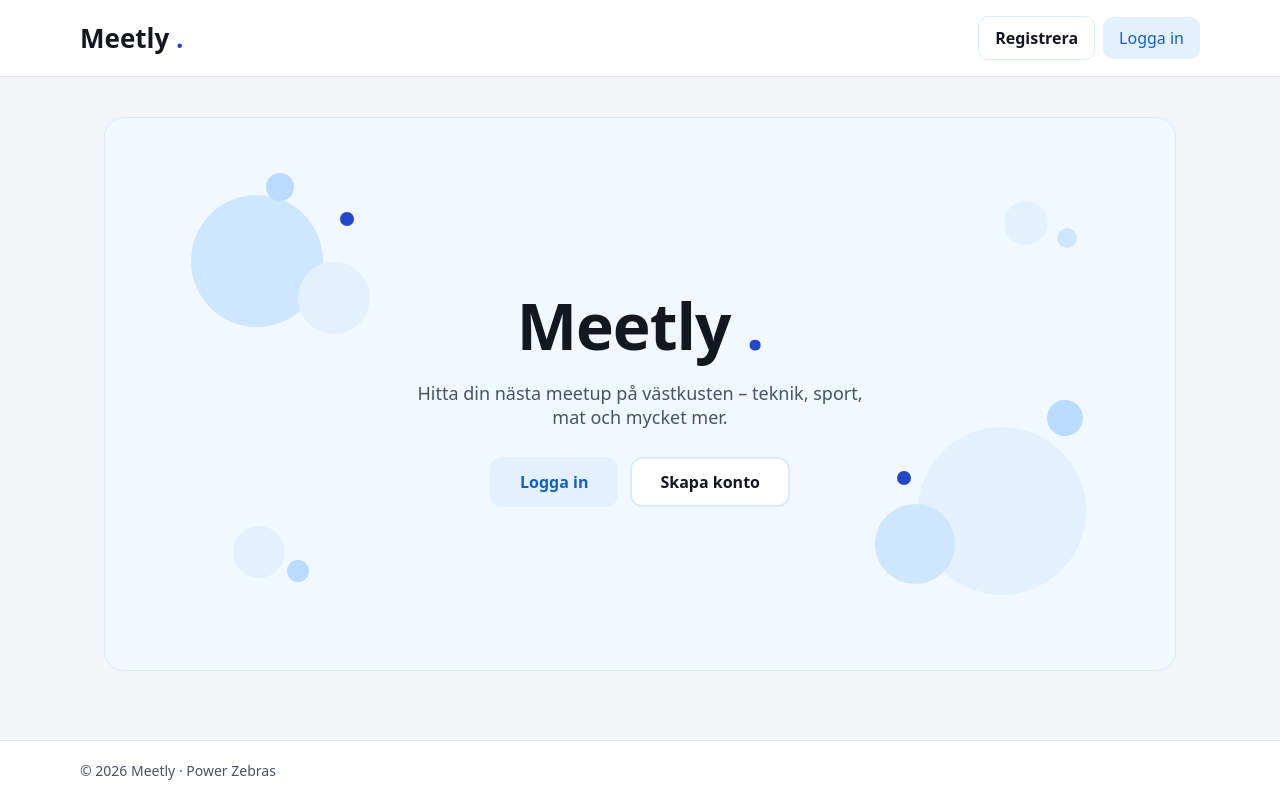
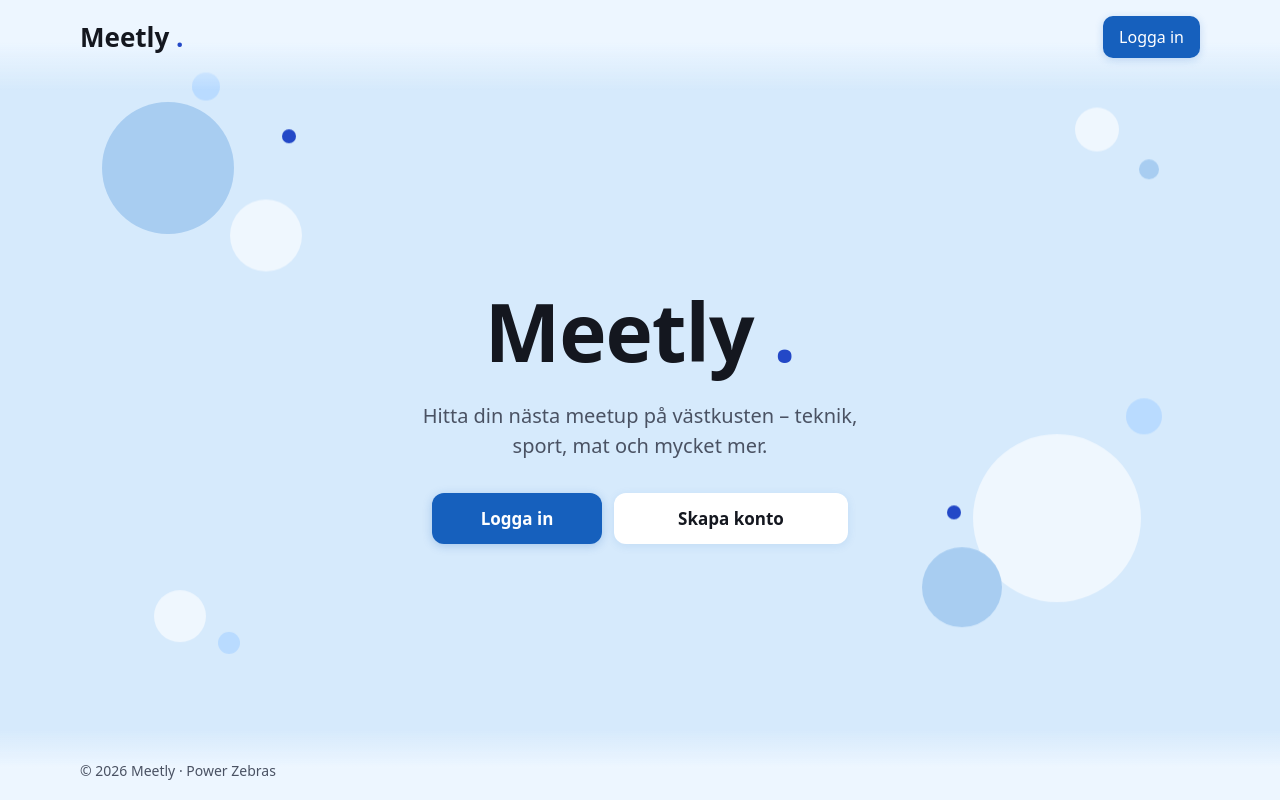
Before and after one commit to Pontusthoren-del/PowerZebraFrontend, a React (Vite) app in the folder Meetly.Frontend/: page / in a window 1280 px wide. Built offline with nearby package versions, Linux system fonts and the light colour scheme.

Commit message:
Snyggare välkomstskärm: himmelsblå bakgrund, prickar över hela sidan och mjuk ton i header och footer

```diff
--- a/Meetly.Frontend/src/components/Footer.css
+++ b/Meetly.Frontend/src/components/Footer.css
@@ -1,11 +1,13 @@
+/* Samma ljusblå ton som headern, fast tonad uppåt */
 .footer {
-    background: var(--surface);
-    border-top: 1px solid var(--border);
+    position: relative;
+    z-index: 1;                    /* ligger över prickarna */
+    background: linear-gradient(0deg, var(--sky-deep) 0%, var(--sky-deep) 45%, transparent 100%);
 }
 .footer-inner {
     max-width: 1120px;
     margin: 0 auto;
-    padding: 20px 24px;
+    padding: 32px 24px 20px;       /* extra luft upptill för tonen */
     font-size: 14px;
     color: var(--muted);
 }
--- a/Meetly.Frontend/src/components/Header.css
+++ b/Meetly.Frontend/src/components/Header.css
@@ -1,11 +1,13 @@
+/* Ljusblå header som tonar ut nedåt i stället för en skarp kant */
 .header {
-    background: var(--surface);
-    border-bottom: 1px solid var(--border);
+    position: relative;
+    z-index: 1;                    /* ligger över prickarna */
+    background: linear-gradient(180deg, var(--sky-deep) 0%, var(--sky-deep) 45%, transparent 100%);
 }
 .header-inner {
     max-width: 1120px;
     margin: 0 auto;
-    padding: 16px 24px;
+    padding: 16px 24px 32px;       /* extra luft nertill för tonen */
     display: flex;
     flex-wrap: wrap;               /* på mobil hamnar menyn under loggan */
     align-items: center;
@@ -33,8 +35,8 @@
     color: var(--text);
     text-decoration: none;
 }
-.nav-link:hover { background: var(--bg); }
-.nav-link.active { background: #EEF1F7; }  /* sidan man är på */
+.nav-link:hover { background: rgba(255, 255, 255, 0.6); }
+.nav-link.active { background: rgba(255, 255, 255, 0.8); }  /* sidan man är på */
 
 button.nav-link {                           /* knappar ser ut som länkarna */
     border: none;
@@ -42,17 +44,13 @@ button.nav-link {                           /* knappar ser ut som länkarna */
     cursor: pointer;
 }
 
-/* Inloggning */
-.nav-soft {                                 /* Logga in / Logga ut */
-    background: var(--fresh);
-    color: var(--fresh-text);
+/* Logga in / Logga ut: blå knapp, samma som Logga in på startsidan */
+.nav-soft {
+    background: var(--fresh-text);
+    color: #FFFFFF;
+    box-shadow: 0 2px 8px rgba(22, 96, 189, 0.2);
 }
-.nav-soft:hover { background: var(--fresh-hover); }
-.nav-soft-outline {                         /* Registrera */
-    border: 1px solid var(--fresh-border);
-    color: var(--text);
-}
-.nav-soft-outline:hover { background: var(--fresh-bg); }
+.nav-soft:hover { background: #12519E; }
 .nav-user {                                 /* namnet när man är inloggad */
     padding: 10px 4px 10px 12px;
     font-weight: 600;
--- a/Meetly.Frontend/src/components/Header.tsx
+++ b/Meetly.Frontend/src/components/Header.tsx
@@ -19,7 +19,7 @@ export default function Header() {
         </Link>
 
         <nav className="header-nav">
-          {/* Inloggad: Meetups, namn och Logga ut. Utloggad: Registrera och Logga in */}
+          {/* Inloggad: Meetups, namn och Logga ut. Utloggad: bara Logga in (Skapa konto finns på startsidan) */}
           {user ? (
             <>
               <NavLink to="/" end className="nav-link">
@@ -31,14 +31,9 @@ export default function Header() {
               </button>
             </>
           ) : (
-            <>
-              <NavLink to="/register" className="nav-link nav-soft-outline">
-                Registrera
-              </NavLink>
-              <button type="button" className="nav-link nav-soft" onClick={() => setShowLogin(true)}>
-                Logga in
-              </button>
-            </>
+            <button type="button" className="nav-link nav-soft" onClick={() => setShowLogin(true)}>
+              Logga in
+            </button>
           )}
         </nav>
       </div>
--- a/Meetly.Frontend/src/components/WelcomeHero.css
+++ b/Meetly.Frontend/src/components/WelcomeHero.css
@@ -3,19 +3,20 @@
     padding: 56px 24px;
     margin-bottom: 32px;
     background: linear-gradient(180deg, var(--fresh-bg) 0%, var(--surface) 100%);
-    border: 1px solid var(--fresh-border);
     border-radius: 20px;
+    box-shadow: 0 8px 30px rgba(22, 96, 189, 0.08);  /* mjuk skugga i stället för kant */
 }
 .hero-logo {
     margin: 0;
-    font-size: 64px;
+    font-size: 80px;
     font-weight: 700;
     letter-spacing: -1px;
 }
 .hero-text {
     max-width: 480px;
-    margin: 12px auto 28px;
-    font-size: 18px;
+    margin: 16px auto 32px;
+    font-size: 20px;
+    line-height: 1.5;
     color: var(--muted);
 }
 .hero-actions {
@@ -25,53 +26,80 @@
     gap: 12px;
 }
 .hero-button {
-    padding: 12px 28px;
+    min-width: 170px;              /* båda knapparna lika breda */
+    padding: 14px 32px;
+    border: none;
     border-radius: 12px;
     font: inherit;
+    font-size: 17px;
     font-weight: 600;
     text-decoration: none;
     cursor: pointer;
+    transition: box-shadow 0.2s, transform 0.2s;
 }
+.hero-button:hover { transform: translateY(-1px); }
 .hero-button-primary {
-    border: 2px solid var(--fresh);
-    background: var(--fresh);
-    color: var(--fresh-text);
+    background: var(--fresh-text);
+    color: #FFFFFF;
+    box-shadow: 0 2px 10px rgba(22, 96, 189, 0.25);
 }
-.hero-button-primary:hover { background: var(--fresh-hover); border-color: var(--fresh-hover); }
+.hero-button-primary:hover { background: #12519E; }
 .hero-button-outline {
-    border: 2px solid var(--fresh-border);
     background: var(--surface);
     color: var(--text);
+    box-shadow: 0 2px 10px rgba(22, 96, 189, 0.10);
 }
-.hero-button-outline:hover { background: var(--fresh-bg); }
+.hero-button-outline:hover { box-shadow: 0 6px 18px rgba(22, 96, 189, 0.16); }
 
-/* Utloggad: välkomsten fyller större delen av sidan */
-.hero:not(.hero-small) {
-    position: relative;
-    overflow: hidden;
-    min-height: 55vh;
+/* Utloggad: välkomsten fyller hela ytan mellan header och footer */
+.layout-content:has(.hero-full),
+.home:has(> .hero-full) {
+    display: flex;
+    flex-direction: column;
+    flex: 1;
+}
+.hero-full {
+    flex: 1;
     display: flex;
     flex-direction: column;
     justify-content: center;
-    margin-bottom: 0;
-    background: var(--fresh-bg);
+    margin: 0;
+    background: none;
+    box-shadow: none;
 }
 
-/* Prickarna ligger bakom texten och knapparna */
-.hero-dots { position: absolute; inset: 0; pointer-events: none; }
-.hero-dot { position: absolute; border-radius: 50%; }
-.hero > :not(.hero-dots, .modal) { position: relative; }  /* modalen ska inte påverkas */
+/* Prickarna täcker hela skärmen och ligger bakom allt annat */
+.hero-dots {
+    position: fixed;
+    inset: 0;
+    z-index: 0;
+    overflow: hidden;
+    pointer-events: none;
+}
+.hero-dot {
+    position: absolute;
+    border-radius: 50%;
+    animation: hero-float 10s ease-in-out infinite;  /* tempo och start sätts per prick */
+}
+.hero > :not(.hero-dots, .modal) { position: relative; }  /* texten hamnar över prickarna */
 
-@media (max-width: 600px) {
-    .hero-dot { transform: scale(0.55); }
+/* Prickarna guppar sakta upp och ner */
+@keyframes hero-float {
+    0%, 100% { translate: 0 0; }
+    50% { translate: 0 -14px; }
+}
+@media (prefers-reduced-motion: reduce) {
+    .hero-dot { animation: none; }  /* respekterar den som stängt av animationer */
 }
 
 /* Inloggad: mindre hälsning i stället för stora loggan */
 .hero-small { padding: 28px 24px; text-align: left; }
-.hero-small .hero-text { margin: 4px 0 0; }
+.hero-small .hero-text { margin: 4px 0 0; font-size: 18px; }
 .hero-greeting { margin: 0; font-size: 28px; }
 
 @media (max-width: 600px) {
     .hero { padding: 40px 16px; }
-    .hero-logo { font-size: 44px; }
+    .hero-logo { font-size: 52px; }
+    .hero-text { font-size: 18px; }
+    .hero-dot { scale: 0.55; opacity: 0.7; }  /* mindre och svagare så texten syns */
 }
--- a/Meetly.Frontend/src/components/WelcomeHero.tsx
+++ b/Meetly.Frontend/src/components/WelcomeHero.tsx
@@ -7,17 +7,17 @@ import "./WelcomeHero.css";
 
 // Prickar i bakgrunden – som människor som samlas i små grupper
 const dots = [
-    { left: "8%", top: "14%", size: 132, color: "var(--fresh-hover)" },
-    { left: "18%", top: "26%", size: 72, color: "var(--fresh)" },
+    { left: "8%", top: "14%", size: 132, color: "var(--sky-dot)" },
+    { left: "18%", top: "26%", size: 72, color: "var(--sky-dot-light)" },
     { left: "15%", top: "10%", size: 28, color: "var(--fresh-strong)" },
     { left: "22%", top: "17%", size: 14, color: "var(--accent)" },
-    { left: "76%", top: "56%", size: 168, color: "var(--fresh)" },
-    { left: "72%", top: "70%", size: 80, color: "var(--fresh-hover)" },
+    { left: "76%", top: "56%", size: 168, color: "var(--sky-dot-light)" },
+    { left: "72%", top: "70%", size: 80, color: "var(--sky-dot)" },
     { left: "88%", top: "51%", size: 36, color: "var(--fresh-strong)" },
     { left: "74%", top: "64%", size: 14, color: "var(--accent)" },
-    { left: "84%", top: "15%", size: 44, color: "var(--fresh)" },
-    { left: "89%", top: "20%", size: 20, color: "var(--fresh-hover)" },
-    { left: "12%", top: "74%", size: 52, color: "var(--fresh)" },
+    { left: "84%", top: "15%", size: 44, color: "var(--sky-dot-light)" },
+    { left: "89%", top: "20%", size: 20, color: "var(--sky-dot)" },
+    { left: "12%", top: "74%", size: 52, color: "var(--sky-dot-light)" },
     { left: "17%", top: "80%", size: 22, color: "var(--fresh-strong)" },
 ];
 
@@ -40,13 +40,22 @@ export default function WelcomeHero() {
     }
 
     return (
-        <section className="hero">
+        <section className="hero hero-full">
             <div className="hero-dots" aria-hidden="true">
                 {dots.map((dot, i) => (
                     <span
                         key={i}
                         className="hero-dot"
-                        style={{ left: dot.left, top: dot.top, width: dot.size, height: dot.size, background: dot.color }}
+                        style={{
+                            left: dot.left,
+                            top: dot.top,
+                            width: dot.size,
+                            height: dot.size,
+                            background: dot.color,
+                            // Olika tempo så att prickarna inte rör sig i takt
+                            animationDuration: `${8 + (i % 4) * 2}s`,
+                            animationDelay: `${-i * 1.7}s`,
+                        }}
                     />
                 ))}
             </div>
--- a/Meetly.Frontend/src/index.css
+++ b/Meetly.Frontend/src/index.css
@@ -17,11 +17,17 @@
     --fresh-strong: #B9DBFF;  /* lite starkare ljusblå, till prickarna */
     --fresh-bg: #F2F8FF;      /* svag ljusblå bakgrund */
     --fresh-border: #DCEBFB;  /* ljusblå kant */
+
+    /* Himmelsblå bakgrund för hela sidan */
+    --sky: #D6EAFC;           /* sidans bakgrund */
+    --sky-deep: #EDF6FF;      /* header och footer (ljusare än sidan) */
+    --sky-dot: #A8CDF1;       /* blå prickar */
+    --sky-dot-light: rgba(255, 255, 255, 0.6);  /* vita prickar */
 }
 
 body {
     margin: 0;
-    background: var(--bg);
+    background: var(--sky);
     color: var(--text);
     font-family: system-ui, sans-serif;
 }
```
